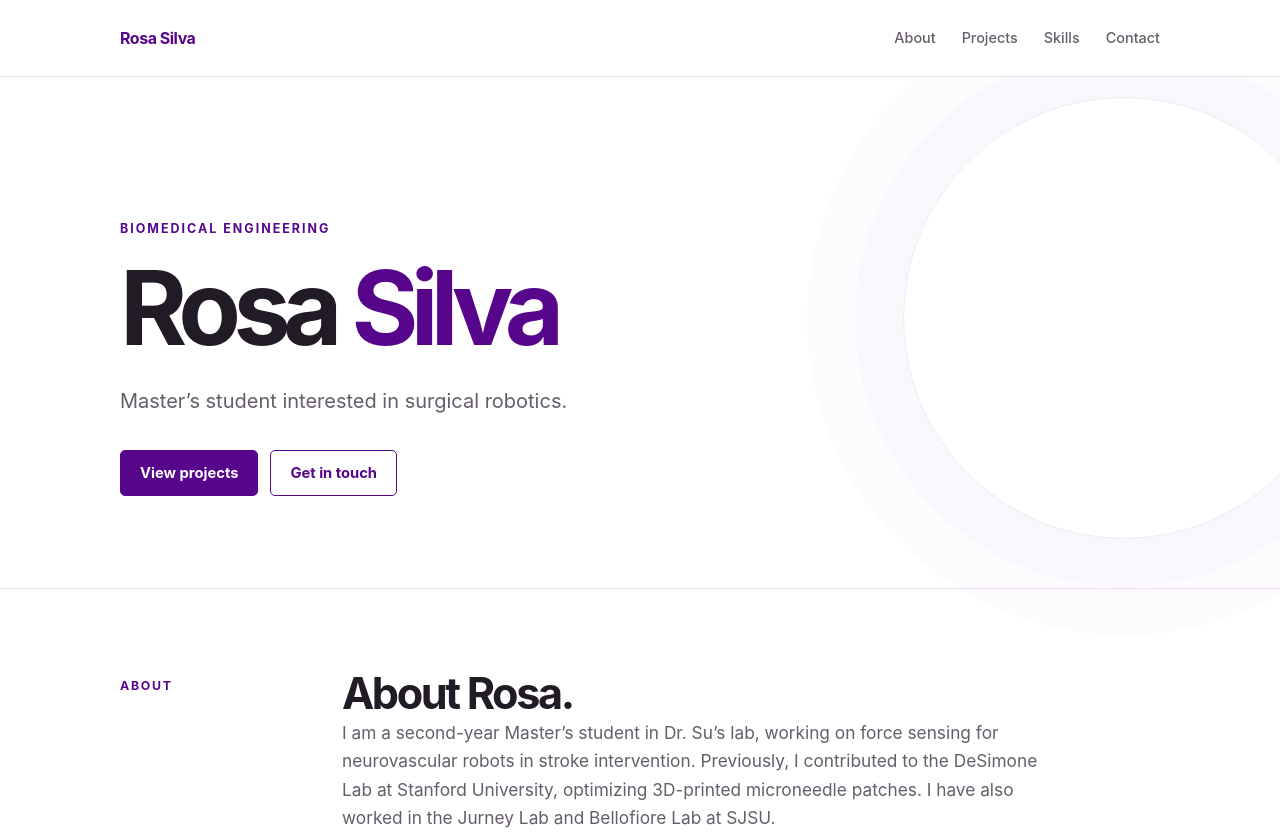
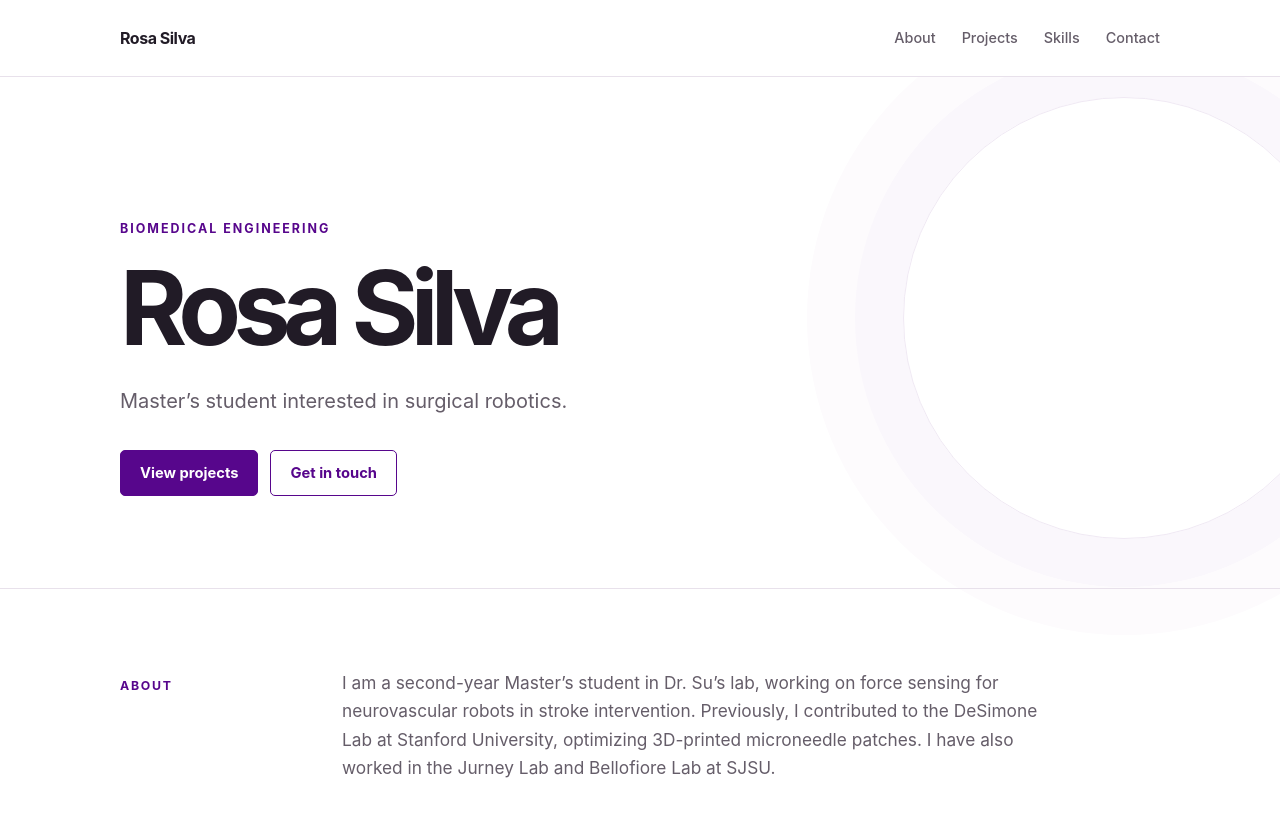
Before and after one commit to rosasilvah/lab-2-vibe-coding, a plain HTML site: page index.html in a window 1280 px wide. Shown: the top 836 px of the page. Drawn offline with Linux system fonts and the light colour scheme.

Commit message:
Use black text for Rosa Silva and simplify About section

```diff
--- a/index.html
+++ b/index.html
@@ -32,7 +32,7 @@
     .wrap { width: min(var(--width), calc(100% - 48px)); margin-inline: auto; }
     header { border-bottom: 1px solid var(--line); }
     .nav { min-height: 76px; display: flex; align-items: center; justify-content: space-between; gap: 20px; }
-    .wordmark { color: var(--purple); font-weight: 750; letter-spacing: -.03em; text-decoration: none; }
+    .wordmark { color: var(--ink); font-weight: 750; letter-spacing: -.03em; text-decoration: none; }
     nav { display: flex; flex-wrap: wrap; gap: 26px; }
     nav a { font-size: .9rem; font-weight: 550; text-decoration: none; color: var(--muted); }
     nav a:hover, nav a:focus-visible { color: var(--purple); }
@@ -41,7 +41,7 @@
     .hero::after { content: ""; position: absolute; z-index: -1; width: 440px; height: 440px; border: 1px solid #f0e9f4; border-radius: 50%; right: -185px; top: 20px; box-shadow: 0 0 0 48px #faf7fc, 0 0 0 96px #fdfbfd; }
     .eyebrow { margin: 0 0 18px; color: var(--purple); font-size: .78rem; font-weight: 750; letter-spacing: .16em; text-transform: uppercase; }
     h1 { max-width: 750px; margin: 0; font-size: clamp(3rem, 8vw, 6.6rem); letter-spacing: -.075em; line-height: .99; font-weight: 740; }
-    h1 span { color: var(--purple); }
+    h1 span { color: var(--ink); }
     .hero-copy { max-width: 580px; margin: 26px 0 0; color: var(--muted); font-size: clamp(1.05rem, 2vw, 1.25rem); }
     .hero-links { display: flex; flex-wrap: wrap; align-items: center; gap: 12px; margin-top: 32px; }
     .button { display: inline-flex; align-items: center; justify-content: center; min-height: 46px; padding: 0 19px; border: 1px solid var(--purple); border-radius: 5px; background: var(--purple); color: white; font-size: .92rem; font-weight: 650; text-decoration: none; transition: background .16s ease, transform .16s ease; }
@@ -121,7 +121,6 @@
       <div class="wrap section-heading">
         <p class="section-kicker">About</p>
         <div>
-          <h2>About Rosa.</h2>
           <p class="about-text">I am a second-year Master’s student in Dr. Su’s lab, working on force sensing for neurovascular robots in stroke intervention. Previously, I contributed to the DeSimone Lab at Stanford University, optimizing 3D-printed microneedle patches. I have also worked in the Jurney Lab and Bellofiore Lab at SJSU.</p>
         </div>
       </div>
```
